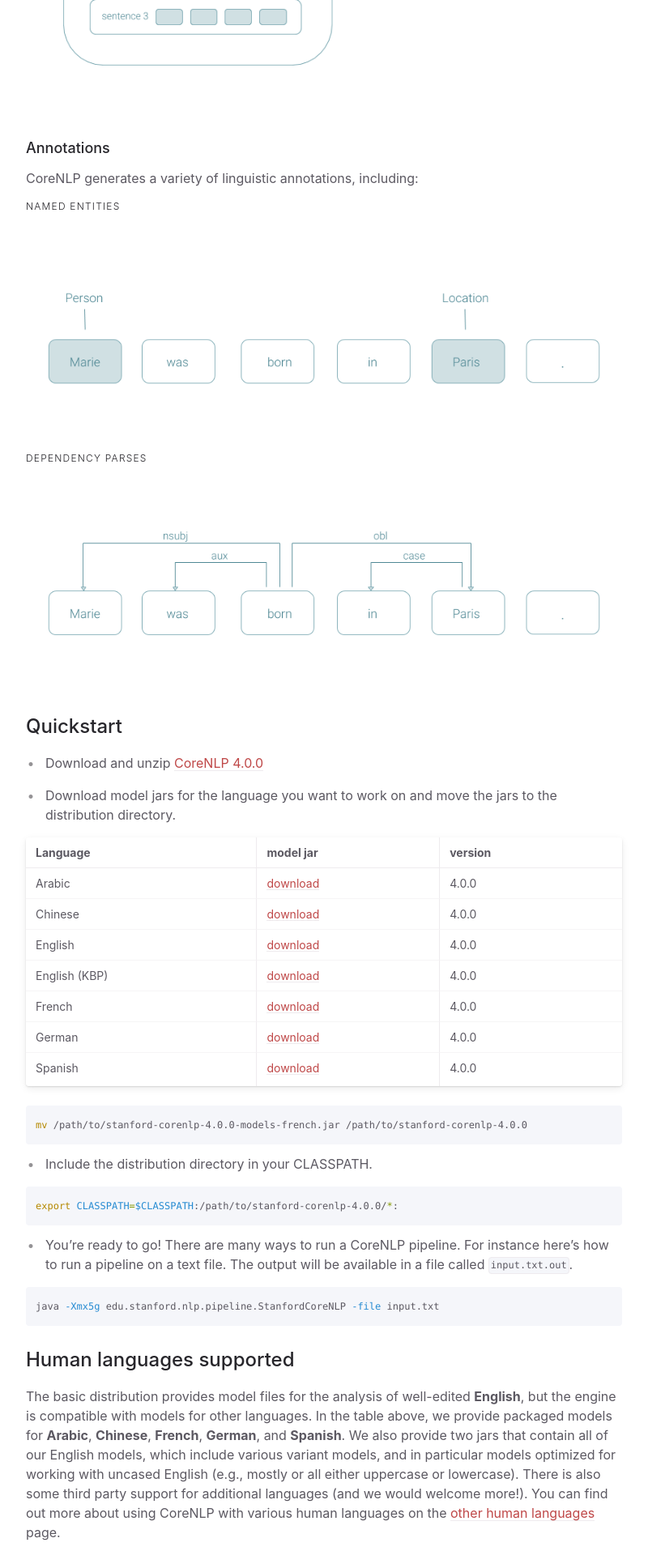
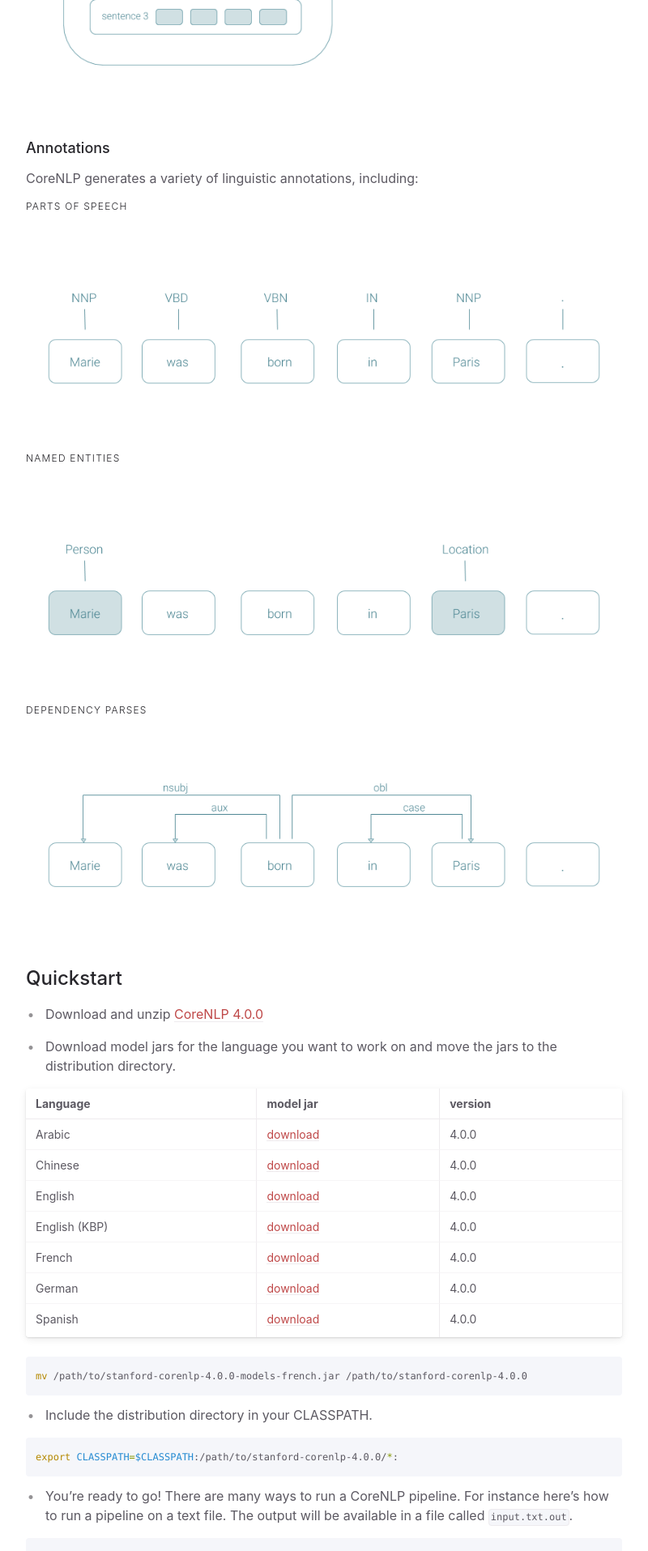
Before and after one commit to stanfordnlp/corenlp-docs-dev, a Jekyll site: the page built from _pages/index.md, in a window 1280 px wide. Shown: the part 1483-3398 px from the top of the page at 81% size, without its empty margins (372-1172 px from the left). Built offline with Jekyll 4.4.1, drawn with Linux system fonts in a browser that asks for light colours; nearby versions of some CDN libraries.

Commit message:
add pos image

```diff
--- a/_pages/index.md
+++ b/_pages/index.md
@@ -46,6 +46,12 @@ to a Google Protocol Buffer.
 ### Annotations
 
 CoreNLP generates a variety of linguistic annotations, including:
+
+#### Parts Of Speech
+
+<p align="center">
+  <img src="assets/images/pos.png">
+</p>
 
 #### Named Entities
 
```
